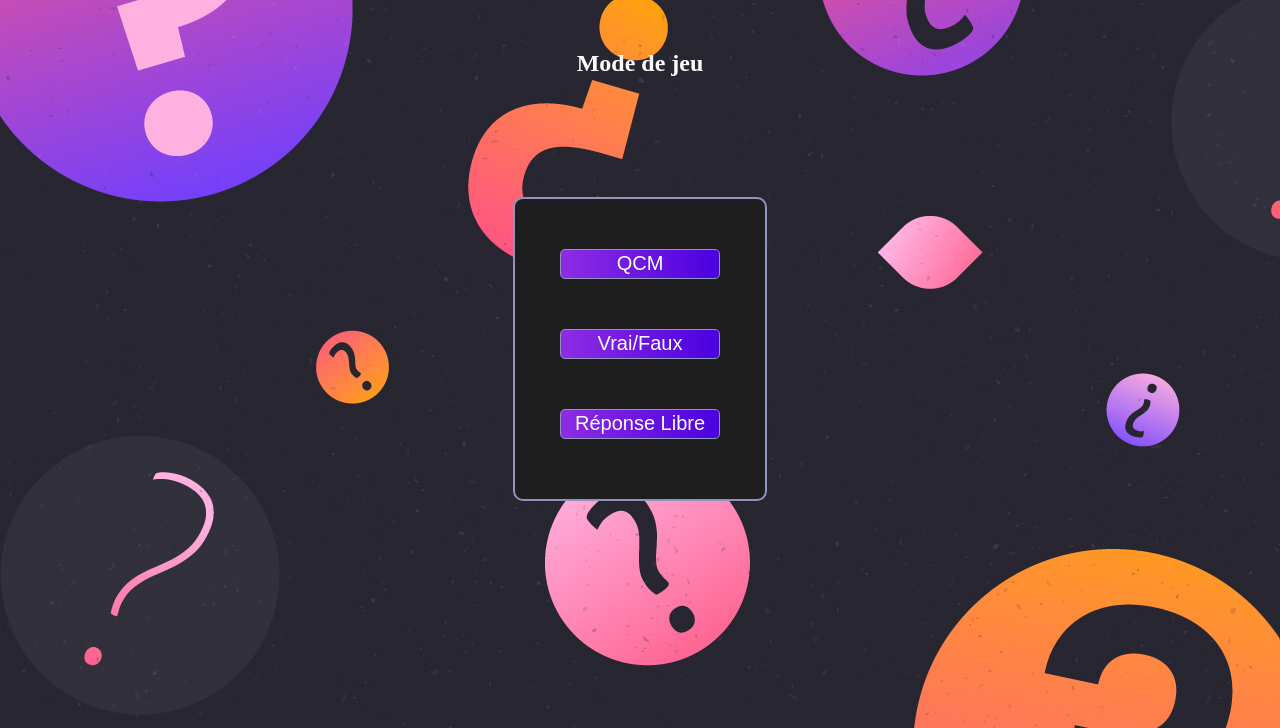
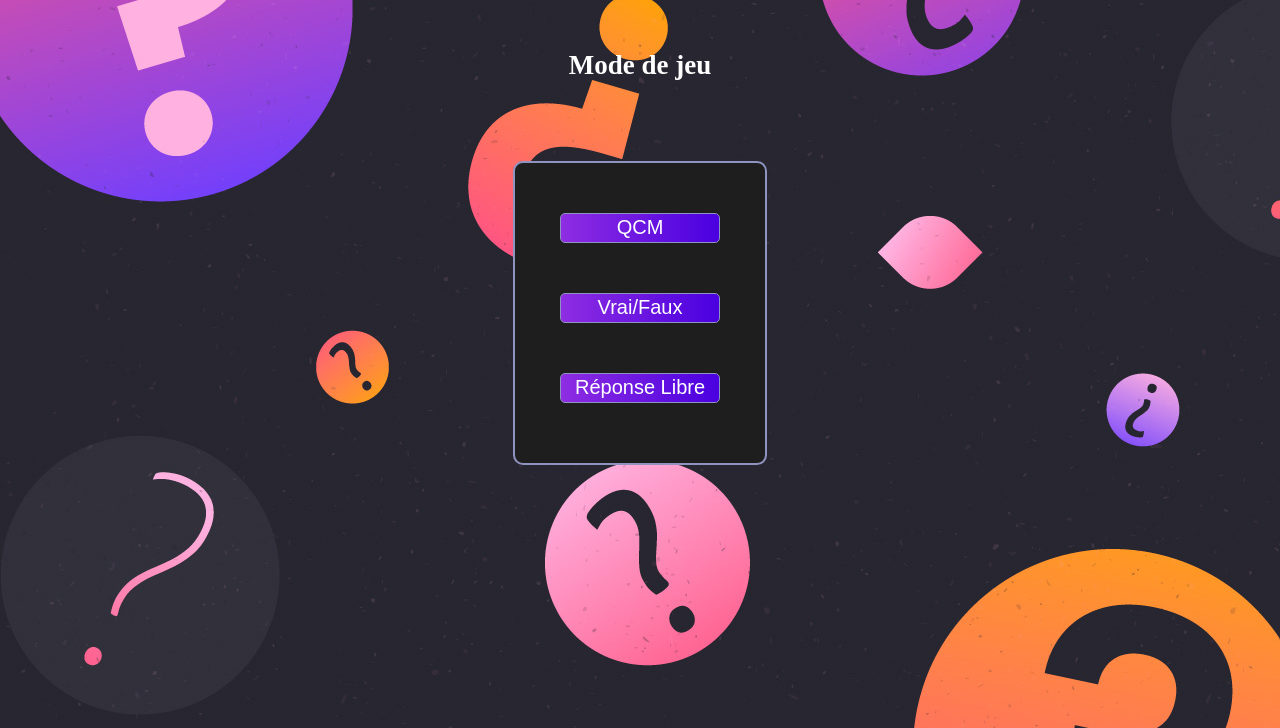
Before and after one commit to NoLoveJustFunds/ProjetWeb, a PHP site: page /QuizPage.php in a window 1280 px wide. Shown: the part 95-823 px from the top of the page. Run offline with PHP 8.4, Linux system fonts and the light colour scheme.

Commit message:
CorrectionFinale

```diff
--- a/styleQuiz.css
+++ b/styleQuiz.css
@@ -12,7 +12,7 @@ body{
     height: 300px;
     text-align: center;
     margin: auto;
-    margin-top: 120px;
+    margin-top: 80px;
     border: 2px solid #8e93c0;
     border-radius: 10px;
     background: #1e1e1e;
@@ -62,6 +62,7 @@ header{
     width: 300px;
     text-align: center;
     color: white;
+    font-size: 18px;
 
 }
 
```
